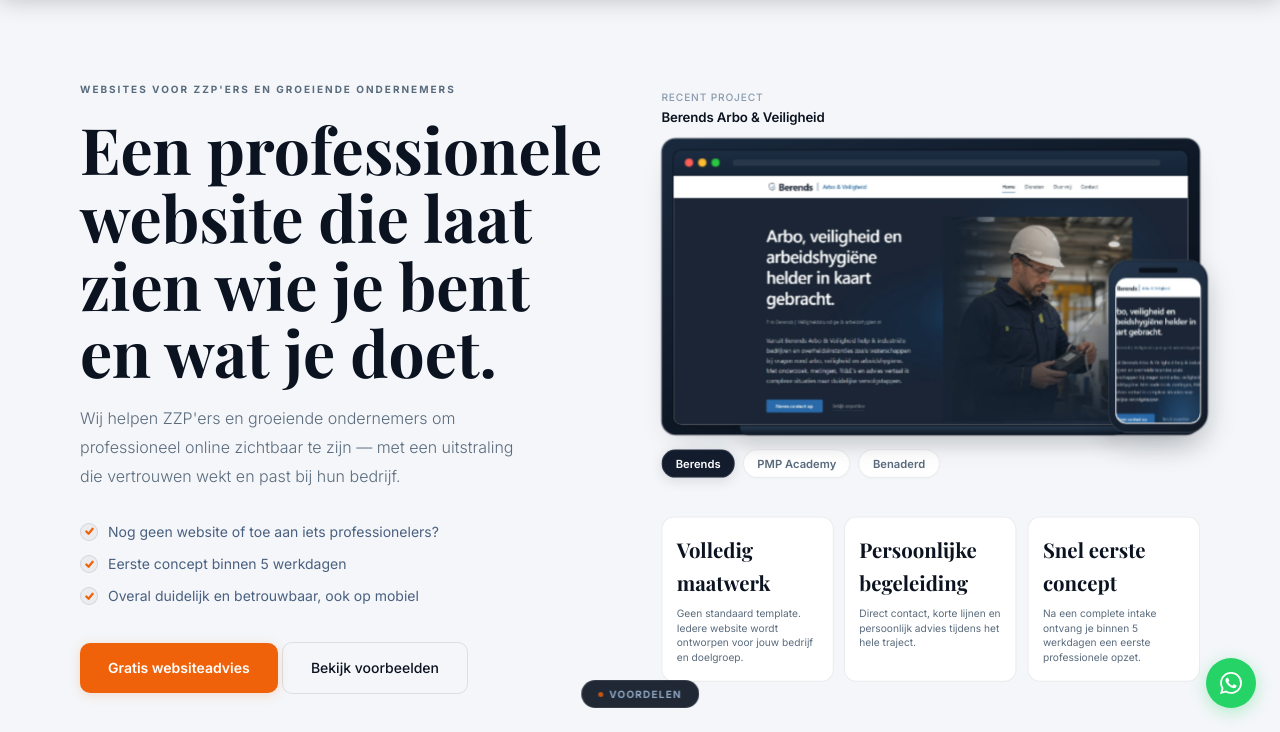
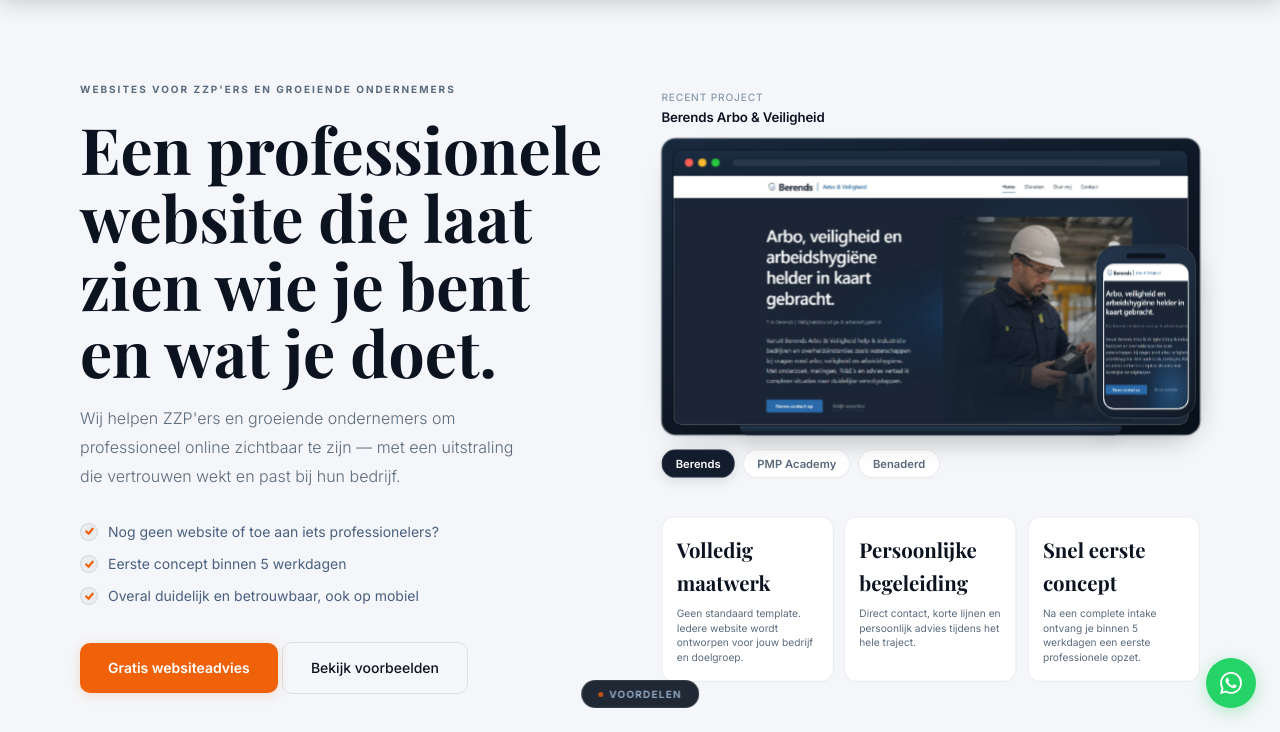
Before and after one commit to js-jordy/123bouwwebsite, a plain HTML site: page 123bouwwebsite/index.html in a window 1280 px wide. Both pictures are taken after a click on the button "Berends". Shown: the part 68-800 px from the top of the page. Drawn offline with nearby package versions, Linux system fonts and the light colour scheme; a web font is replaced by a local one.

Commit message:
Polish homepage showcase presentation

```diff
--- a/123bouwwebsite/index.html
+++ b/123bouwwebsite/index.html
@@ -76,6 +76,7 @@
 #hero .showcase-shot.is-active{opacity:1;z-index:1}
 #hero .showcase-desktop .showcase-shot{position:absolute;inset:0;width:100%;height:100%;object-fit:cover;object-position:center top;background:#fff;transform:none}
 #hero .showcase-mobile .showcase-shot{position:absolute;top:0;left:50%;right:auto;bottom:auto;width:112%;height:112%;object-fit:cover;object-position:top center;background:#fff;transform:translateX(-50%)}
+#hero .showcase-mobile .showcase-shot[data-project="berends"]{width:auto;max-width:none;height:100%;object-fit:cover;transform:translateX(calc(-50% + 4px))}
 #hero .home-mock-scan{display:none}
 .showcase-label{display:flex;flex-direction:column;gap:3px;margin:0 0 12px;line-height:1.35}
 .showcase-label-kicker{font-size:10px;color:var(--text-muted);font-weight:500;letter-spacing:.08em;text-transform:uppercase}
@@ -90,7 +91,7 @@
 .showcase-ctrl:focus-visible{outline:2px solid var(--orange);outline-offset:2px}
 .lap-foot{height:9px;width:74%;margin:0 auto;border-radius:0 0 8px 8px;background:linear-gradient(180deg,#2a3d52,#0f1825);box-shadow:0 8px 18px rgba(11,18,32,0.14);position:relative;z-index:1}
 .lap-foot::after{display:none}
-.dev-phone{position:absolute;bottom:2px;right:-8px;width:98px;z-index:4;border-radius:20px;padding:7px 6px 8px;background:linear-gradient(150deg,#24364c,#121b28);border:1px solid rgba(255,255,255,0.12);box-shadow:0 12px 28px rgba(11,18,32,0.2),0 0 0 1px rgba(0,0,0,0.2) inset}
+.dev-phone{position:absolute;bottom:16px;right:4px;width:98px;z-index:4;border-radius:20px;padding:7px 6px 8px;background:linear-gradient(150deg,#24364c,#121b28);border:1px solid rgba(255,255,255,0.12);box-shadow:0 12px 28px rgba(11,18,32,0.2),0 0 0 1px rgba(0,0,0,0.2) inset}
 .phone-notch{width:38px;height:5px;background:#0a1018;border-radius:4px;margin:0 auto 5px;opacity:.9}
 .ph-screen{height:143px;border-radius:11px;overflow:hidden;background:#fff;border:1px solid rgba(255,255,255,0.06);padding:0}
 .stat-chips{display:grid;grid-template-columns:repeat(3,1fr);gap:10px;margin-top:22px;position:relative;z-index:2}
```
Also changed, not shown: 1 other file.
